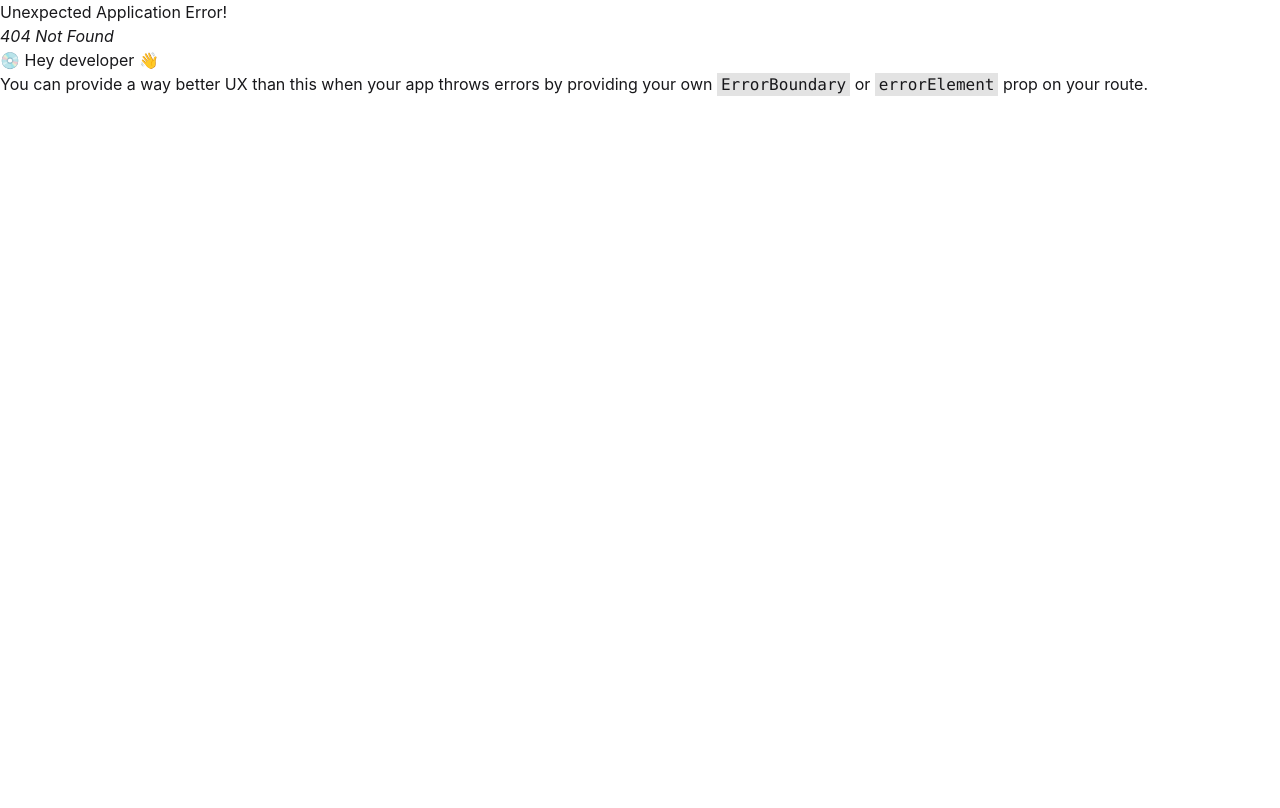
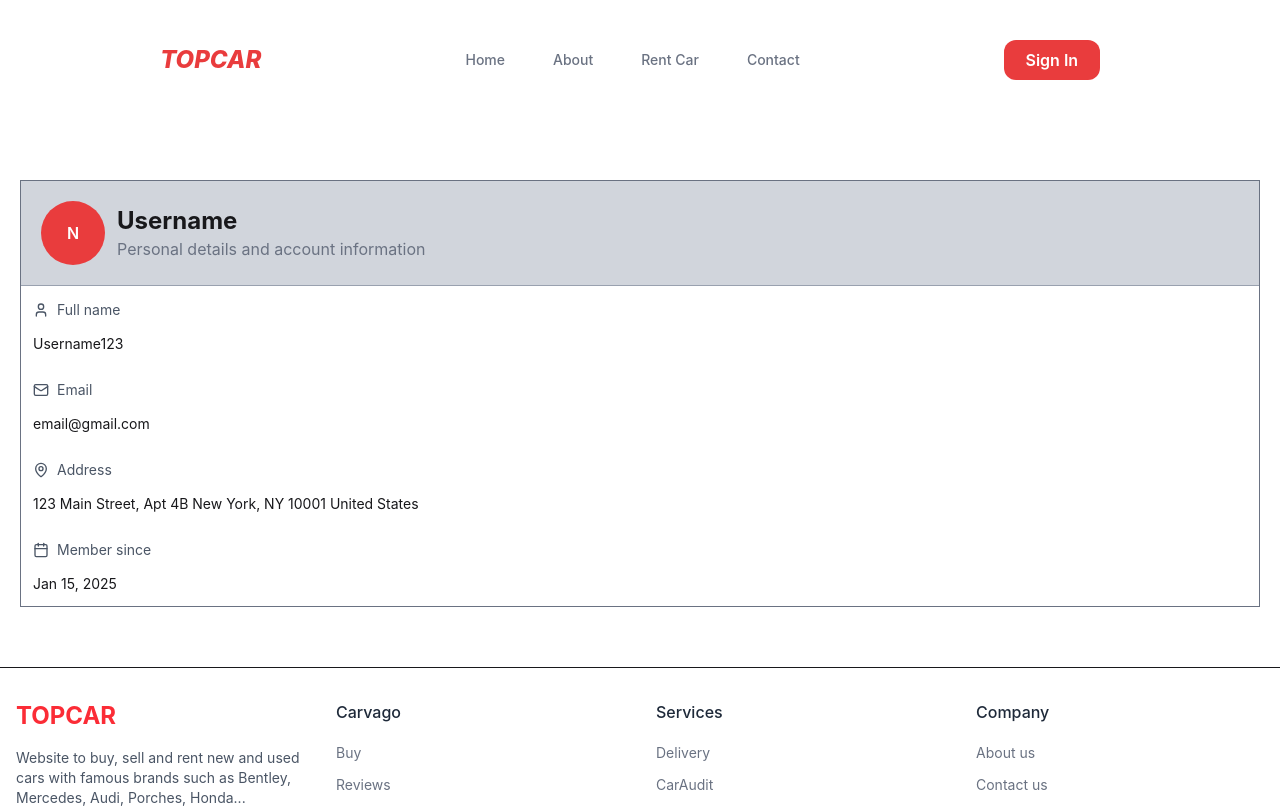
Before and after one commit to theH4Sh/Car-Rental, a React (Vite) app in the folder client/: page /profile in a window 1280 px wide. Before the commit this address had no page. Shown: the top 808 px of the page. Built offline with nearby package versions, Linux system fonts and the light colour scheme.

Commit message:
profile page

```diff
--- a/client/src/App.jsx
+++ b/client/src/App.jsx
@@ -10,6 +10,7 @@ import Login from "./pages/Login";
 import Signup from "./pages/Signup";
 import { useSelector } from "react-redux";
 import CarPage from "./pages/CarPage";
+import Profile from "./pages/Profile";
 
 
 function App() {
@@ -25,6 +26,7 @@ function App() {
         <Route path='contact' element={<Contact />} />
         <Route path='login' element={auth.isAuthenticated ? <Navigate to='/' /> : <Login />} />
         <Route path='signup' element={auth.isAuthenticated ? <Navigate to='/' /> :<Signup />} />
+        <Route path='profile' element={<Profile />} />
         <Route path='details/:id' element={<CarPage />} />
       </Route>
     )
--- a/client/src/components/UserDropdown.jsx
+++ b/client/src/components/UserDropdown.jsx
@@ -49,9 +49,9 @@ const UserDropdown = ({ auth, mobile }) => {
                     </div>
                 ) }
                 <div className="border-b border-gray-200">
-                    <Link className="flex justify-start items-center px-4 py-2 gap-2 hover:bg-gray-100"><span><ShieldCheck className="w-4 h-4" /></span> Admin</Link>
-                    <Link className="flex justify-start items-center px-4 py-2 gap-2 hover:bg-gray-100"><span><User className="w-4 h-4" /></span> Profile</Link>
-                    <Link className="flex justify-start items-center px-4 py-2 gap-2 hover:bg-gray-100"><span><Settings className="w-4 h-4" /></span> Settings</Link>
+                    <Link className="flex justify-start items-center px-4 py-2 gap-2 hover:bg-gray-100" to="admin" ><span><ShieldCheck className="w-4 h-4" /></span> Admin</Link>
+                    <Link className="flex justify-start items-center px-4 py-2 gap-2 hover:bg-gray-100" to="profile" ><span><User className="w-4 h-4" /></span> Profile</Link>
+                    <Link className="flex justify-start items-center px-4 py-2 gap-2 hover:bg-gray-100" to="settings" ><span><Settings className="w-4 h-4" /></span> Settings</Link>
                 </div>
                 <button onClick={handleLogout}
                 className="w-full flex justify-start items-center px-4 py-2 gap-2 hover:bg-gray-100">
--- /dev/null
+++ b/client/src/pages/Profile.jsx
@@ -0,0 +1,55 @@
+import { Calendar, Locate, Mail, MapPin, User } from "lucide-react";
+
+const Profile = () => {
+    return (
+        <div className="md:p-5">
+            <div className="border border-gray-500">
+                <div className="flex items-center space-x-3 bg-gray-300 p-5 border-b border-gray-400">
+                    <div className="text-white font-semibold rounded-full bg-[#e93c3d] w-16 h-16 flex justify-center place-items-center">
+                        N
+                    </div>
+                    <div>
+                        <h1 className="font-bold text-2xl">Username</h1>
+                        <p className="text-gray-500">Personal details and account information</p>
+                    </div>
+                </div>
+
+                <div className="p-3 space-y-3 text-sm">
+                    <div className="flex items-center space-x-2 text-gray-600">
+                        <User className="w-4" />
+                        <h3>Full name</h3>
+                    </div>
+                    <p>Username123</p>
+                </div>
+
+                <div className="p-3 space-y-3 text-sm">
+                    <div className="flex items-center space-x-2 text-gray-600">
+                        <Mail className="w-4" />
+                        <h3>Email</h3>
+                    </div>
+                    <p>email@gmail.com</p>
+                </div>
+
+                <div className="p-3 space-y-3 text-sm">
+                    <div className="flex items-center space-x-2 text-gray-600">
+                        <MapPin className="w-4" />
+                        <h3>Address</h3>
+                    </div>
+                    <p>123 Main Street, Apt 4B
+New York, NY 10001
+United States</p>
+                </div>
+
+                <div className="p-3 space-y-3 text-sm">
+                    <div className="flex items-center space-x-2 text-gray-600">
+                        <Calendar className="w-4" />
+                        <h3>Member since</h3>
+                    </div>
+                    <p>Jan 15, 2025</p>
+                </div>
+            </div>
+        </div>
+     );
+}
+
+export default Profile;
```
